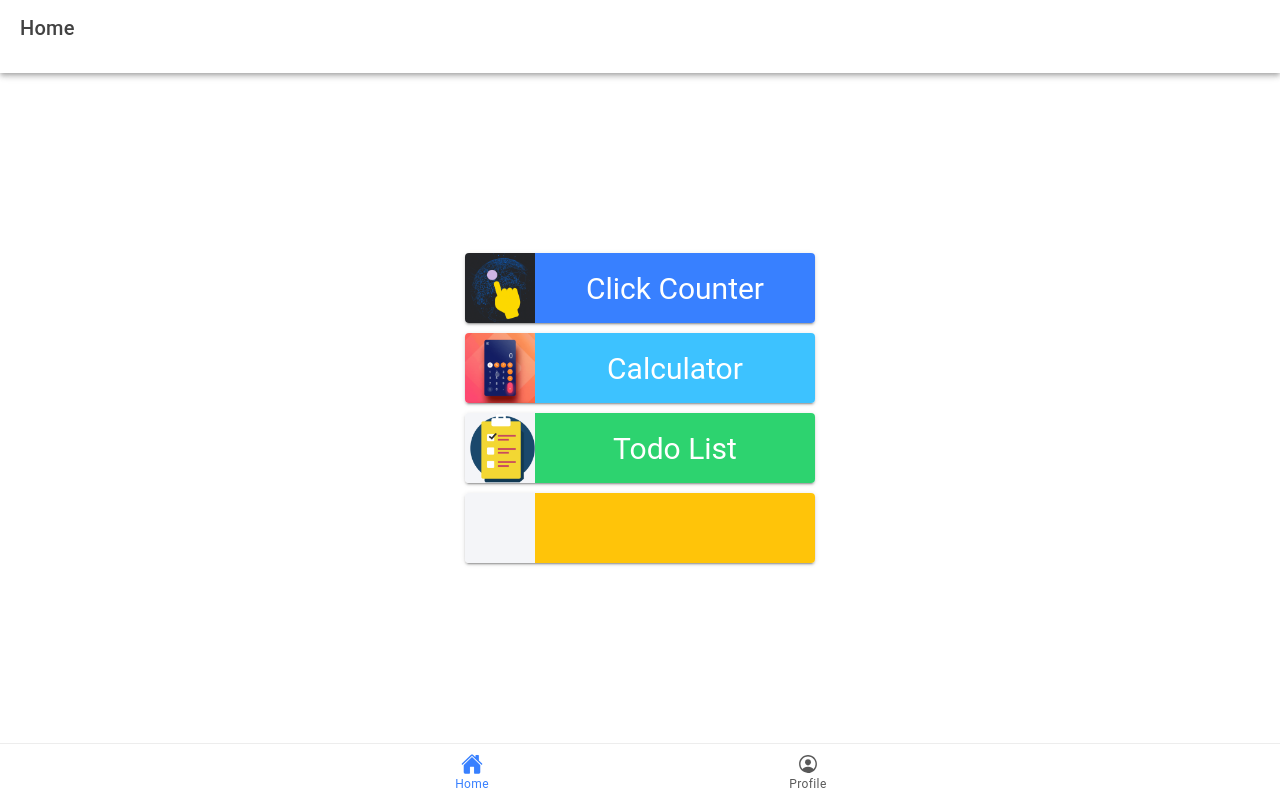
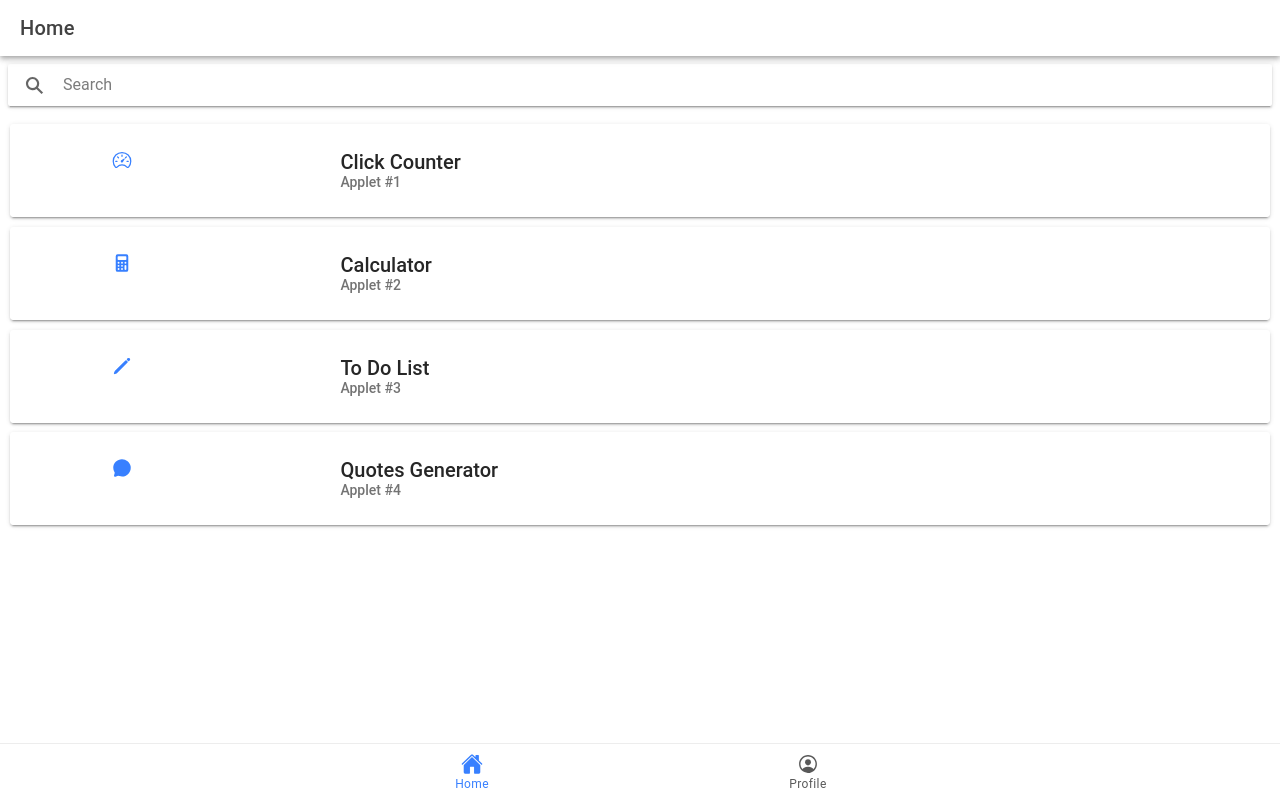
Before and after one commit to RyanPCepada/ion-t-cepada, a React (Vite) app: page /home in a window 1280 px wide. Built offline with nearby package versions, Linux system fonts and the light colour scheme.

Commit message:
added a dynamic search function

```diff
--- a/src/pages/Home.tsx
+++ b/src/pages/Home.tsx
@@ -1,33 +1,71 @@
-import React from 'react';
+import React, { useState } from 'react';
 import {
-  IonContent,
-  IonHeader,
-  IonPage,
-  IonTitle,
-  IonToolbar,
-  IonIcon,
+  IonBackButton,
+  IonButton,
+  IonButtons,
   IonCard,
   IonCardContent,
   IonCardHeader,
+  IonCardSubtitle,
   IonCardTitle,
+  IonCol,
+  IonContent,
+  IonGrid,
+  IonHeader,
+  IonIcon,
+  IonInput,
+  IonItem,
+  IonLabel,
+  IonList,
+  IonPage,
+  IonRow,
+  IonTitle,
+  IonToolbar,
+  IonItemDivider,
+  IonSearchbar
 } from '@ionic/react';
-import { pulseOutline, calculatorOutline } from 'ionicons/icons';
-import { useHistory } from 'react-router-dom';
+
+//Custom CSS
+import './Home.css';
+
+//Ionic Icons
+import { speedometerOutline,calculator,pencil, chatbubble} from 'ionicons/icons';
+
+//Additional Routes
+import Click_counter from './Click_counter';
+
+const cardData = [
+  {
+    title: 'Click Counter',
+    icon: speedometerOutline,
+    subtitle: 'Applet #1',
+    link: '/click_counter'
+  },
+  {
+    title: 'Calculator',
+    icon: calculator,
+    subtitle: 'Applet #2',
+    link: '/calculator'
+  },
+  {
+    title: 'To Do List',
+    icon: pencil,
+    subtitle: 'Applet #3',
+    link: '/todolist'
+  },
+  {
+    title: 'Quotes Generator',
+    icon: chatbubble,
+    subtitle: 'Applet #4',
+    link: '/quotesgenerator'
+  }
+
+];
 
   const Home: React.FC = () => {
-  const history = useHistory();
 
-  const goToClickCounter = () => {
-    history.push('/click_counter');
-  };
-
-  const goToCalculator = () => {
-    history.push('/calculator');
-  };
-
-  const goToTodolist = () => {
-    history.push('/todolist');
-  };
+    {/*Dynamic Search*/}
+    const [searchTerm, setSearchTerm] = useState<string>('');
 
     return (
       <IonPage>
@@ -35,68 +73,46 @@
           <IonToolbar>
             <IonTitle>Home</IonTitle>
           </IonToolbar>
-        <hr />
         </IonHeader>
-      <IonContent fullscreen className="ion-padding">
-        <div className="ion-text-center" style={{ display: 'flex', justifyContent: 'center', alignItems: 'center', height: '100%' }}>
-          <div> {/* Centering content */}
+        <IonContent fullscreen>
+          <IonHeader collapse="condense">
+            <IonToolbar>
+              <IonTitle size="large">Home</IonTitle>
+            </IonToolbar>
+          </IonHeader>
+        {/*Dynamic Search*/}
+        <>
+          <IonSearchbar
+            value={searchTerm}
+            onIonInput={(e) => setSearchTerm(e.target.value ?? '')}
+          />
 
-            <IonCard id="card1" onClick={goToClickCounter} style={{ width: '350px', cursor: 'pointer' }}>
-              <IonCardContent style={{ height: '70px', fontSize: '30px', display: 'flex', alignItems: 'center', padding: 0 }}>
-                <div style={{ display: 'flex', justifyContent: 'center', alignItems: 'center', height: '80px', flex: '20%', backgroundColor: 'var(--ion-color-light)', padding: 0 }}>
-                  {/* <IonIcon icon={pulseOutline} slot="start" /> */}
-                  <img alt="" id="click_counter" src="../src/assets/img/clickcounter_gif.gif" />
-                </div>
-                <div style={{ display: 'flex', justifyContent: 'center', alignItems: 'center', height: '80px', flex: '80%', backgroundColor: 'var(--ion-color-primary)', color: 'white', padding: 0 }}>
-                  Click Counter
-                </div>
-              </IonCardContent>
+          {cardData
+            .filter((card) => card.title.toLowerCase().includes(searchTerm.toLowerCase()))
+            .map((card, index) => (
+              <IonCard key={index} href={card.link}>
+                <IonCardHeader>
+                  <IonCardTitle>
+                    <IonGrid>
+                      <IonRow>
+                        <IonCol push=".75">
+                          <IonIcon className="home-card-icon" icon={card.icon} color="primary" />
+                        </IonCol>
+                        <IonCol pull='3'>
+                          <div className="home-card-title">{card.title}</div>
+                          <IonCardSubtitle>{card.subtitle}</IonCardSubtitle>
+                        </IonCol>
+                      </IonRow>
+                    </IonGrid>
+                  </IonCardTitle>
+                </IonCardHeader>
               </IonCard>
-
-            <IonCard id="card2" onClick={goToCalculator} style={{ width: '350px', cursor: 'pointer' }}>
-              <IonCardContent style={{ height: '70px', fontSize: '30px', display: 'flex', alignItems: 'center', padding: 0 }}>
-                <div style={{ display: 'flex', justifyContent: 'center', alignItems: 'center', height: '80px', flex: '20%', backgroundColor: 'var(--ion-color-light)', padding: 0 }}>
-                  {/* <IonIcon icon={calculatorOutline} slot="start" /> */}
-                  <img alt="" id="calculator" src="../src/assets/img/calculator_gif.gif" />
-                </div>
-                <div style={{ display: 'flex', justifyContent: 'center', alignItems: 'center', height: '80px', flex: '80%', backgroundColor: 'var(--ion-color-secondary)', color: 'white', padding: 0 }}>
-                  Calculator
-                </div>
-              </IonCardContent>
-            </IonCard>
-
-
-            <IonCard id="card2" onClick={goToTodolist} style={{ width: '350px', cursor: 'pointer' }}>
-              <IonCardContent style={{ height: '70px', fontSize: '30px', display: 'flex', alignItems: 'center', padding: 0 }}>
-                <div style={{ display: 'flex', justifyContent: 'center', alignItems: 'center', height: '80px', flex: '20%', backgroundColor: 'var(--ion-color-light)', padding: 0 }}>
-                  <img alt="" id="todolist" src="../src/assets/img/todolist_gif.gif" />
-                </div>
-                <div style={{ display: 'flex', justifyContent: 'center', alignItems: 'center', height: '80px', flex: '80%', backgroundColor: 'var(--ion-color-success)', color: 'white', padding: 0 }}>
-                  Todo List
-                </div>
-              </IonCardContent>
-            </IonCard>
-
-            <IonCard id="card4" style={{ width: '350px', cursor: 'pointer' }}>
-              <IonCardContent style={{ height: '70px', fontSize: '30px', display: 'flex', alignItems: 'center', padding: 0 }}>
-                <div style={{ display: 'flex', justifyContent: 'center', alignItems: 'center', height: '80px', flex: '20%', backgroundColor: 'var(--ion-color-light)', padding: 0 }}>
-                  <IonIcon slot="start" />
-                </div>
-                <div style={{ display: 'flex', justifyContent: 'center', alignItems: 'center', height: '80px', flex: '80%', backgroundColor: 'var(--ion-color-warning)', color: 'white', padding: 0 }}>
-
-                </div>
-              </IonCardContent>
-            </IonCard>
-
-
-
-          </div>
-        </div>
+          ))}
+        </>
           </IonContent>
-
         </IonPage>
     );
-
   };
 
+  //
   export default Home;
```
Lines whose indentation alone changed are shown as unchanged.
